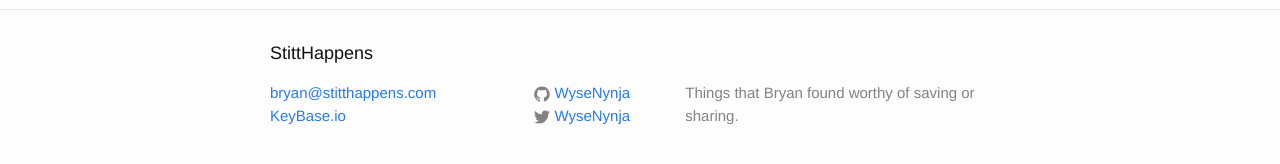
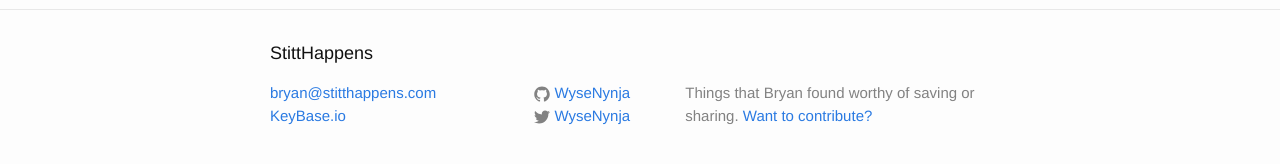
Before and after one commit to BlinkyStitt/WyseNynja.github.io, a Jekyll site: the page built from index.html, in a window 1280 px wide. Shown: the part 467-631 px from the top of the page. Built offline with Jekyll 4.4.1, drawn with Linux system fonts in a browser that asks for light colours.

Commit message:
contribute link in footer

```diff
--- a/_includes/footer.html
+++ b/_includes/footer.html
@@ -49,7 +49,12 @@
       </div>
 
       <div class="footer-col  footer-col-3">
-        <p class="text">{{ site.description }}</p>
+        <p class="text">
+          {{ site.description }}
+          <a href="https://github.com/WyseNynja/WyseNynja.github.io">
+            Want to contribute?
+          </a>
+        </p>
       </div>
     </div>
 
```
